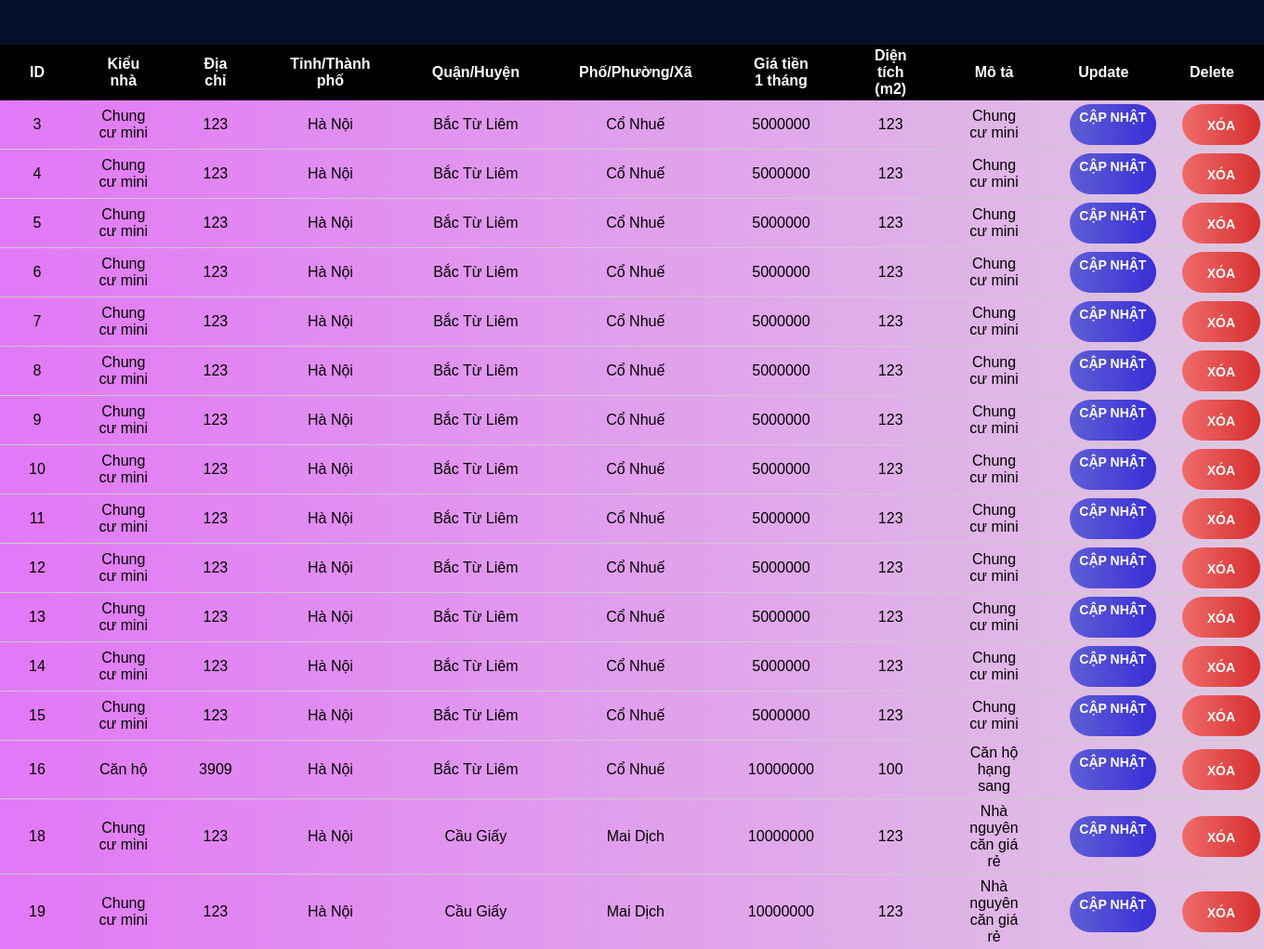
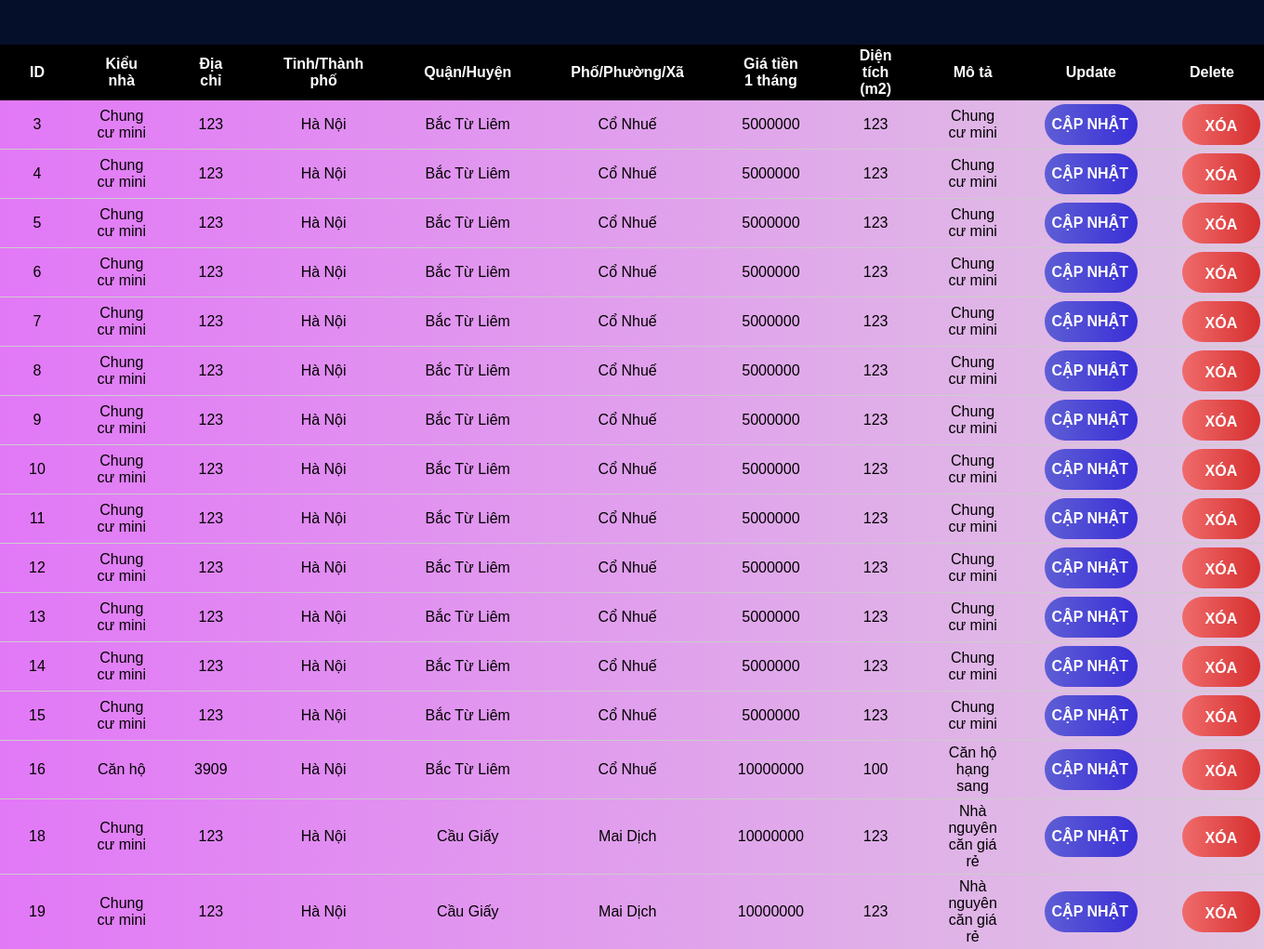
Before and after one commit to Dump-Duck/code, a Django app: page /manage/ in a window 1360 px wide. Shown: the part 75-1096 px from the top of the page at 93% size. Run offline with Django 4.2, Linux system fonts and the light colour scheme; data comes from the database, SQL or seed files in the repository.

Commit message:
update css

```diff
--- a/NCKHSV/MainApp/static/assets/manage.css
+++ b/NCKHSV/MainApp/static/assets/manage.css
@@ -112,7 +112,7 @@ tr{
 
 .cancel_btn {
     display: block;
-    font-size: 14px;
+    font-size: 16px;
     text-transform: uppercase;
     text-decoration: none;
     font-weight: 600;
@@ -140,8 +140,9 @@ tr{
 
 
 .update_btn {
+    position: relative;
     display: block;
-    font-size: 14px;
+    font-size: 16px;
     text-transform: uppercase;
     text-decoration: none;
     font-weight: 600;
@@ -152,9 +153,8 @@ tr{
     transition: all 0.3s ease-in-out 0s;
     cursor: pointer;
     outline: none;
-    padding: 10px;
-    width: 100%;
-    height: 24px;
+    width: 100px;
+    height: 44px;
     }
 
 .update_btn:hover {
@@ -162,8 +162,11 @@ tr{
 }
 
 .update_btn p{
+    display: block;
     text-align: center;
-    margin: -4px 0;
+    position: absolute;
+    top: 30%;
+    right: 10%;
 }
 
 
```
